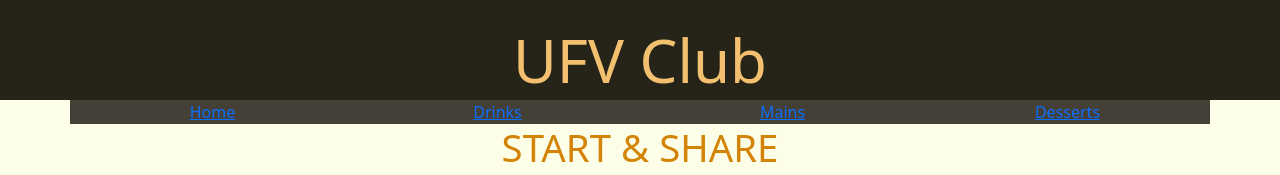
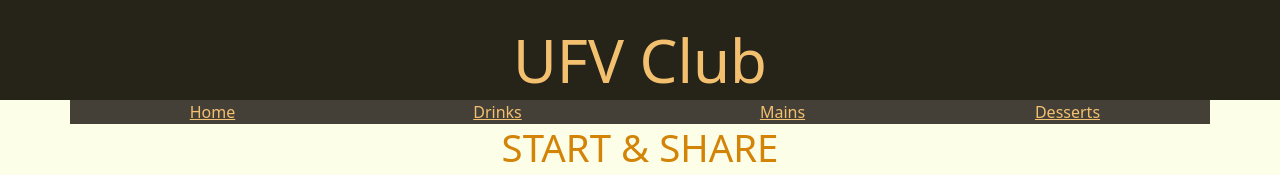
Before and after one commit to MandyCat333/Starters, a plain HTML site: page index.html in a window 1280 px wide. Shown: the top 175 px of the page. Drawn offline with nearby package versions, Linux system fonts and the light colour scheme.

Commit message:
Update index.html

```diff
--- a/index.html
+++ b/index.html
@@ -33,6 +33,18 @@
 	p
 	{ font-size: 2vw;
 	}
+	a
+	{
+	 width: 100 %;
+         height: 50 px;
+         padding: 10 px;
+         text-align: center;
+         font-size: 25 px;
+         color: #f3c070;
+         margin: 0;
+         line-height: 50 px
+	 text-decoration:none;
+	 }
 
 
 
```
